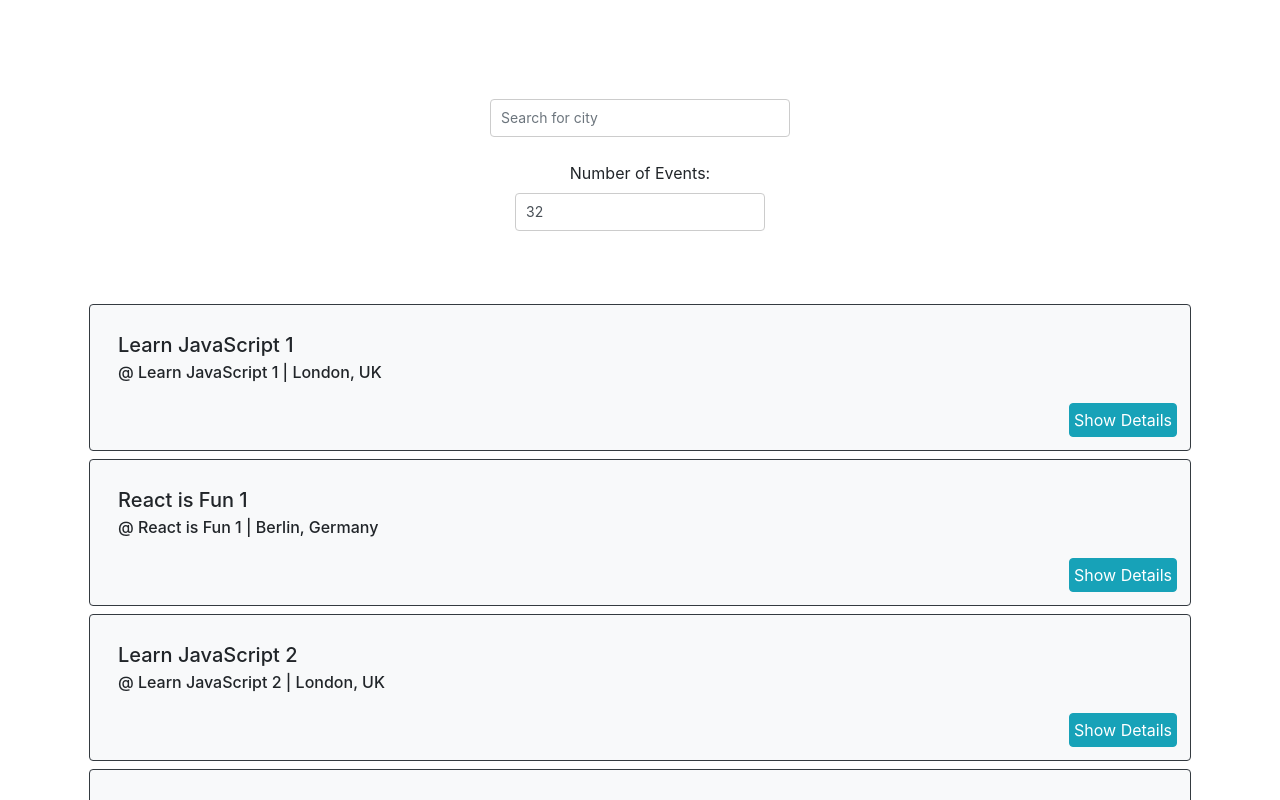
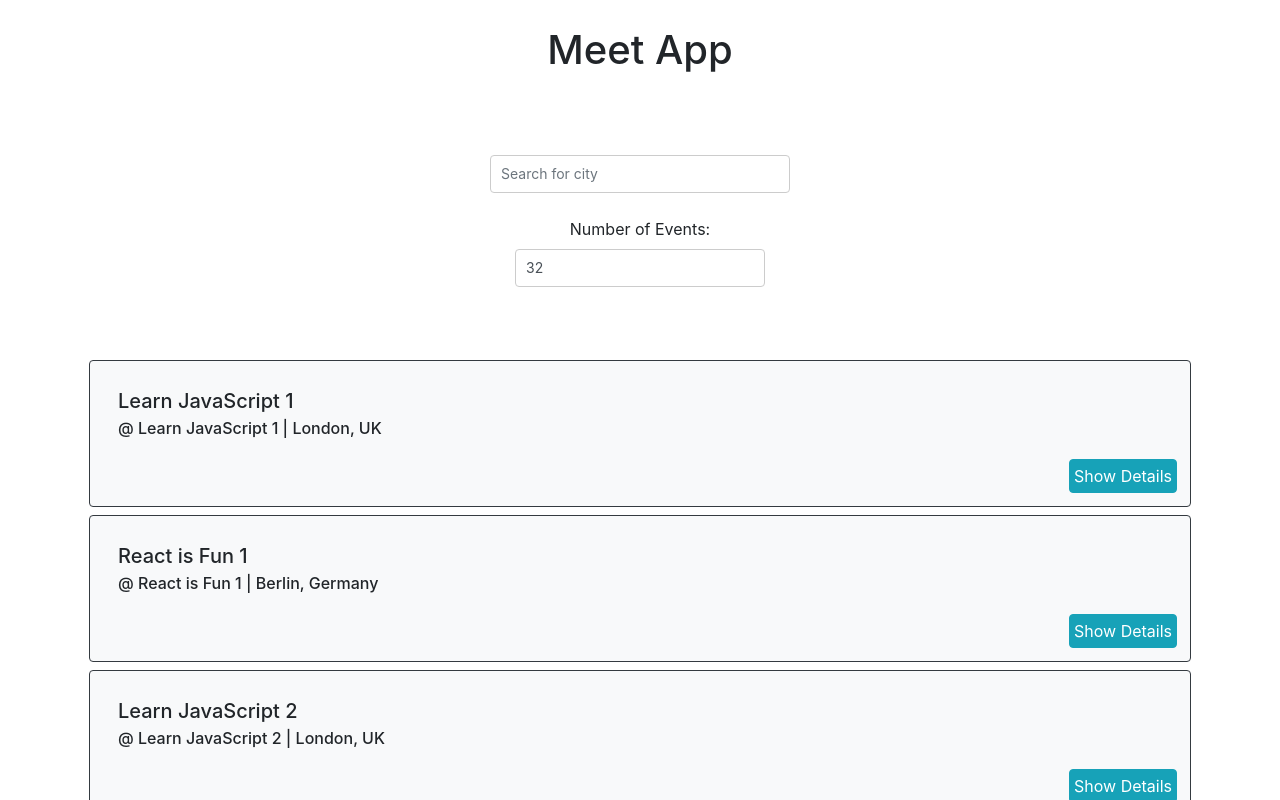
Before and after one commit to joshmou95/Meet-App, a React (Create React App) app: page / in a window 1280 px wide. Shown: the top 800 px of the page. Built offline with nearby package versions, Linux system fonts and the light colour scheme; what atatus-spa would draw is missing.

Commit message:
Added header

```diff
--- a/src/App.js
+++ b/src/App.js
@@ -63,39 +63,12 @@ class App extends Component {
     }
   }
 
-
-  // updateEvents = (location, eventCount) => {
-  //   const { numberOfEvents } = this.state
-  //   // console.log('initial location', location);
-  //   console.log('initial state', numberOfEvents);
-  //   getEvents().then((response) => {
-  //     // check if value is 'all'
-  //     // console.log('events from updateEvents', events);
-  //     const locationEvents = (location === 'all')
-  //     ? response.events
-  //     :
-  //     response.events.filter((event) => event.location === location);
-  //     this.setState({
-  //       events: locationEvents.slice(0, numberOfEvents),
-  //       numberOfEvents: eventCount
-  //     });
-  //     // console.log('locationEvents', locationEvents);
-  //     // console.log('locationEvents Count', eventCount);
-  //   });
-  // }
-
-  // handleChange = (event) => {
-  //   // this.updateEvents();
-  //   this.setState({
-  //     numberOfEvents: event.target.value,
-  //   });
-  // }
-
   render() {
     const { numberOfEvents } = this.state
     return (
       <div>
         <Container className="App" bg="dark">
+          <h1>Meet App</h1>
           <CitySearch
           locations={this.state.locations}
           updateEvents={this.updateEvents} />
```
